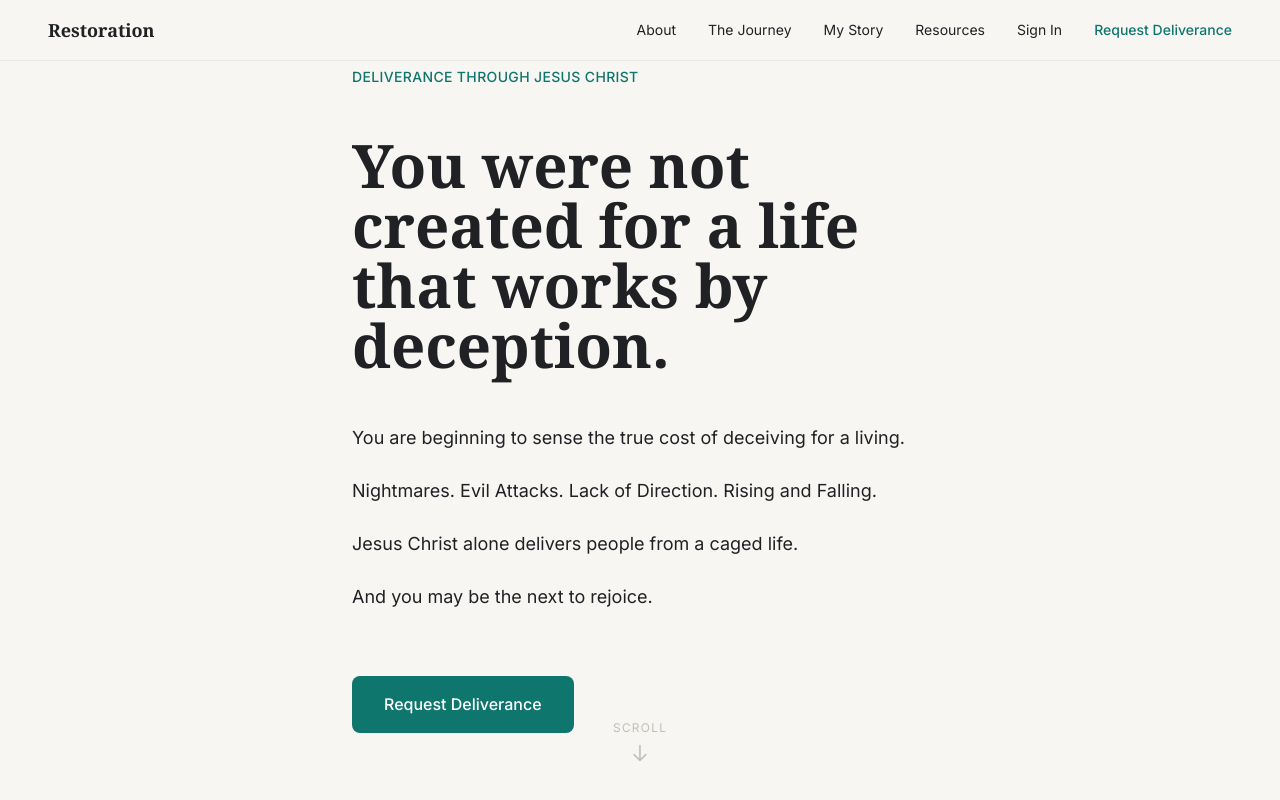
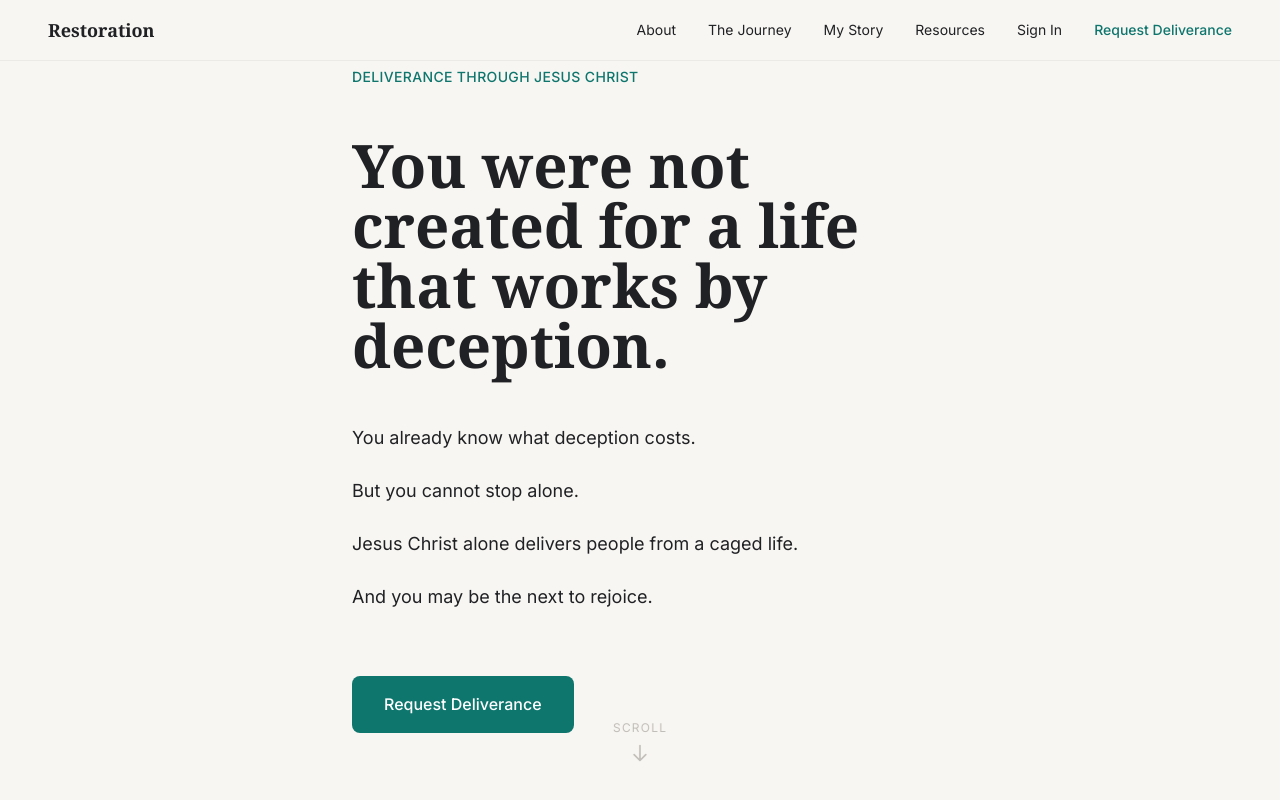
Before and after one commit to whoisjimilitan/restoration-community, a Next.js app in the folder apps/web/: page / in a window 1280 px wide. Shown: the top 800 px of the page. Built offline with nearby package versions, Linux system fonts and the light colour scheme; a web font is replaced by a local one.

Commit message:
refactor: Revert hero to spoken language flow - remove situations list that breaks rhythm

```diff
--- a/apps/web/src/app/components/landing/HeroSection.tsx
+++ b/apps/web/src/app/components/landing/HeroSection.tsx
@@ -46,10 +46,10 @@ export default function HeroSection() {
             style={{ transitionDelay: '360ms' }}
           >
             <p className="text-lg text-rc-text leading-relaxed">
-              You are beginning to sense the true cost of deceiving for a living.
+              You already know what deception costs.
             </p>
             <p className="text-lg text-rc-text leading-relaxed mt-6">
-              Nightmares. Evil Attacks. Lack of Direction. Rising and Falling.
+              But you cannot stop alone.
             </p>
             <p className="text-lg text-rc-text leading-relaxed mt-6">
               Jesus Christ alone delivers people from a caged life.
```
